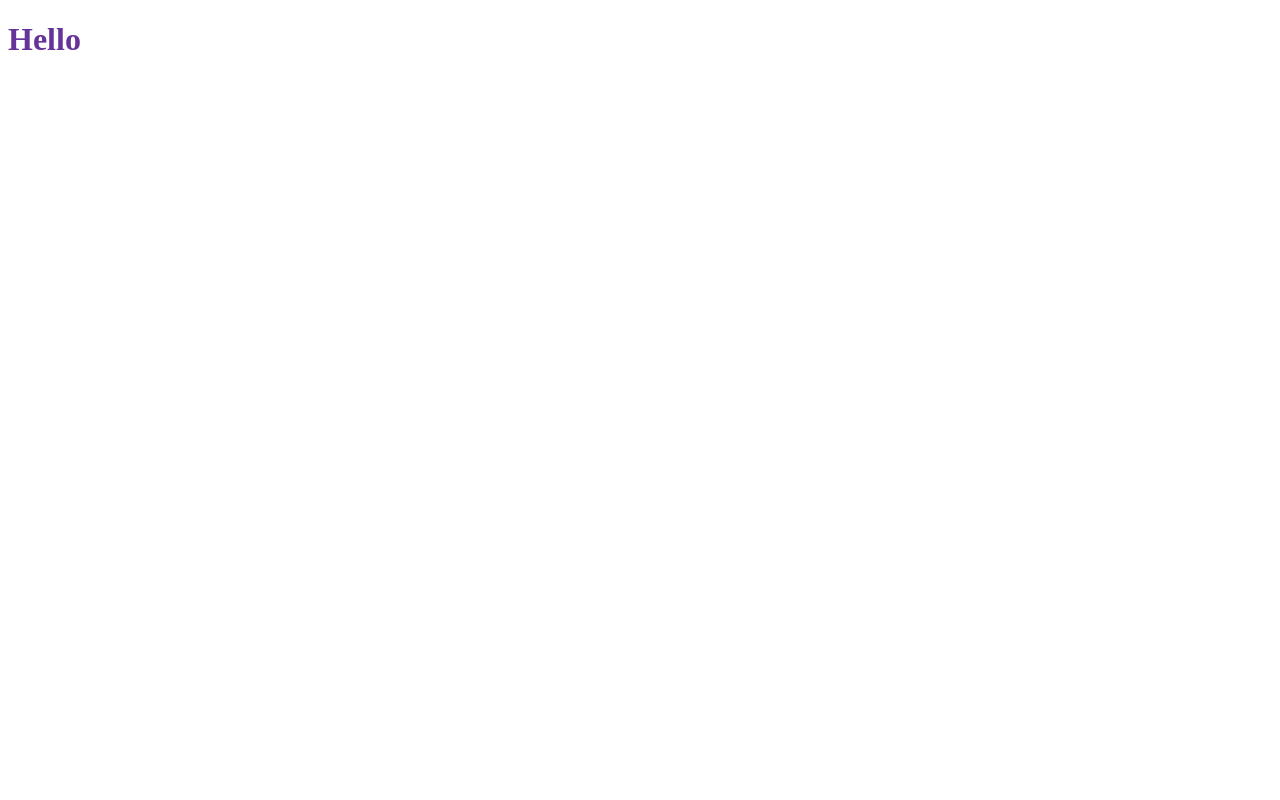
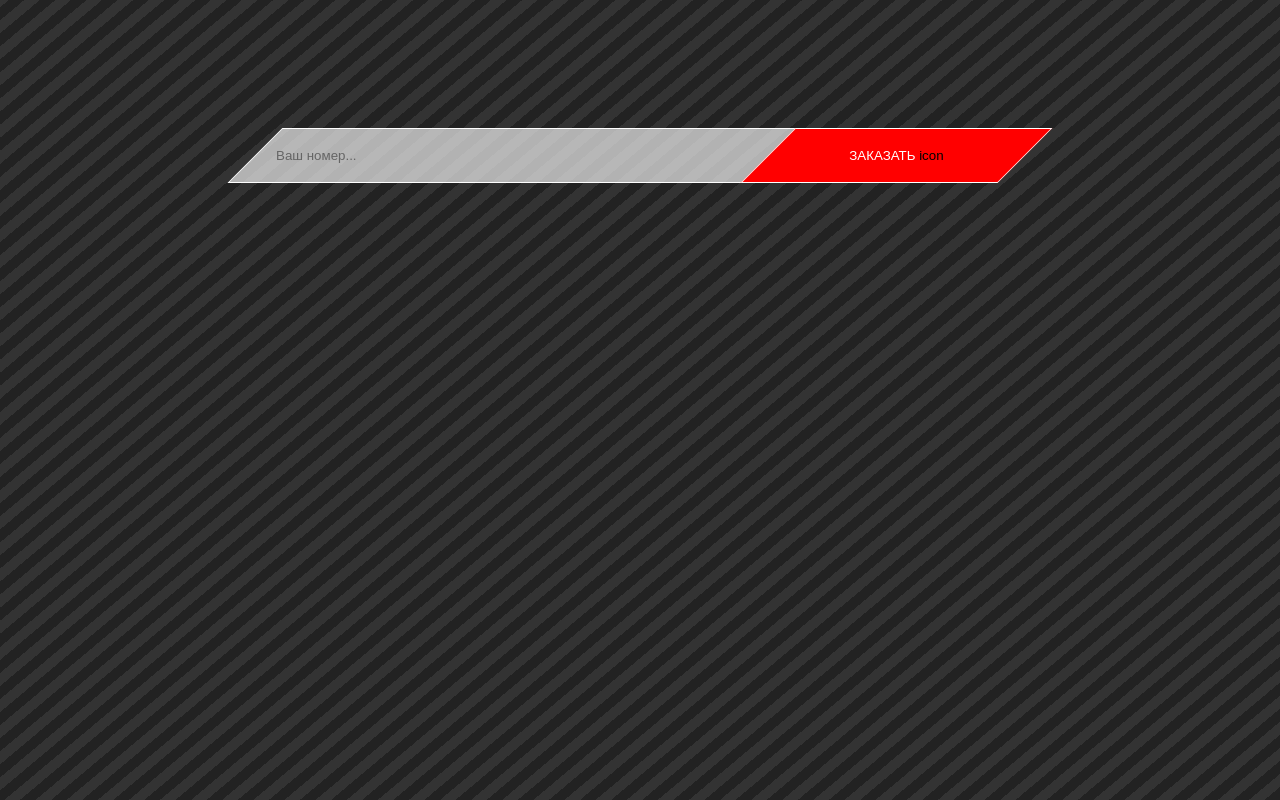
Before and after one commit to andreibelyun/form-test-task, a plain HTML site: page src/index.html in a window 1280 px wide. Drawn offline with Linux system fonts and the light colour scheme.

Commit message:
feat: create a basic form layout

```diff
--- a/src/index.css
+++ b/src/index.css
@@ -1,3 +1,84 @@
-.title {
-    color: rebeccapurple;
+* {
+  margin: 0;
+  padding: 0;
+  box-sizing: border-box;
 }
+
+.container {
+  max-width: 1280px;
+  height: 100vh;
+  margin: 0 auto;
+  padding-top: 10%;
+  background: repeating-linear-gradient(
+    -40deg,
+    #222,
+    #222 10px,
+    #333 10px,
+    #333 20px
+  );
+  display: flex;
+  justify-content: center;
+}
+
+.form {
+  width: 70%;
+  display: flex;
+  justify-content: center;
+  padding: 0 20px;
+}
+
+.form__input-wrap {
+  height: 55px;
+  border: 1px solid #fff;
+  transform: skew(-45deg);
+  width: 60%;
+  background-color: rgb(240, 240, 240, 0.7);
+  padding: 5px 20px;
+}
+
+.form__input-wrap input {
+  transform: skew(45deg);
+  height: 100%;
+  width: 100%;
+  overflow: hidden;
+  background: none;
+  border: none;
+  outline: none;
+  color: #404040;
+}
+
+.form__input-wrap input::placeholder {
+  color: #656565;
+}
+
+.form__button {
+  height: 55px;
+  border: 1px solid #fff;
+  transform: skew(-45deg);
+  width: 30%;
+  background-color: red;
+}
+
+.form__button-content {
+  transform: skew(45deg);
+}
+.form__button-text {
+  color: white;
+  text-transform: uppercase;
+}
+.form__button-icon {
+}
+
+@media screen and (max-width: 768px) {
+    .form__input-wrap,
+    .form__input-wrap input,
+    .form__button,
+    .form__button-content {
+      transform: none;
+    }
+
+    .form__input-wrap {
+        opacity: .8;
+    }
+
+  }
--- a/src/index.html
+++ b/src/index.html
@@ -8,7 +8,25 @@
     <link rel="stylesheet" href="./index.css" />
   </head>
   <body>
-    <h1 class="title">Hello</h1>
+    <div class="container">
+      <form class="form" novalidate>
+        <label class="form__input-wrap" for="phone-input">
+          <input
+            id="phone-input"
+            type="text"
+            name="phone"
+            placeholder="Ваш номер..."
+            required
+          />
+        </label>
+        <button class="form__button" type="submit">
+          <div class="form__button-content">
+            <span class="form__button-text">Заказать</span>
+            <span class="form__button-icon">icon</span>
+          </div>
+        </button>
+      </form>
+    </div>
     <script src="./index.js"></script>
   </body>
 </html>
```
